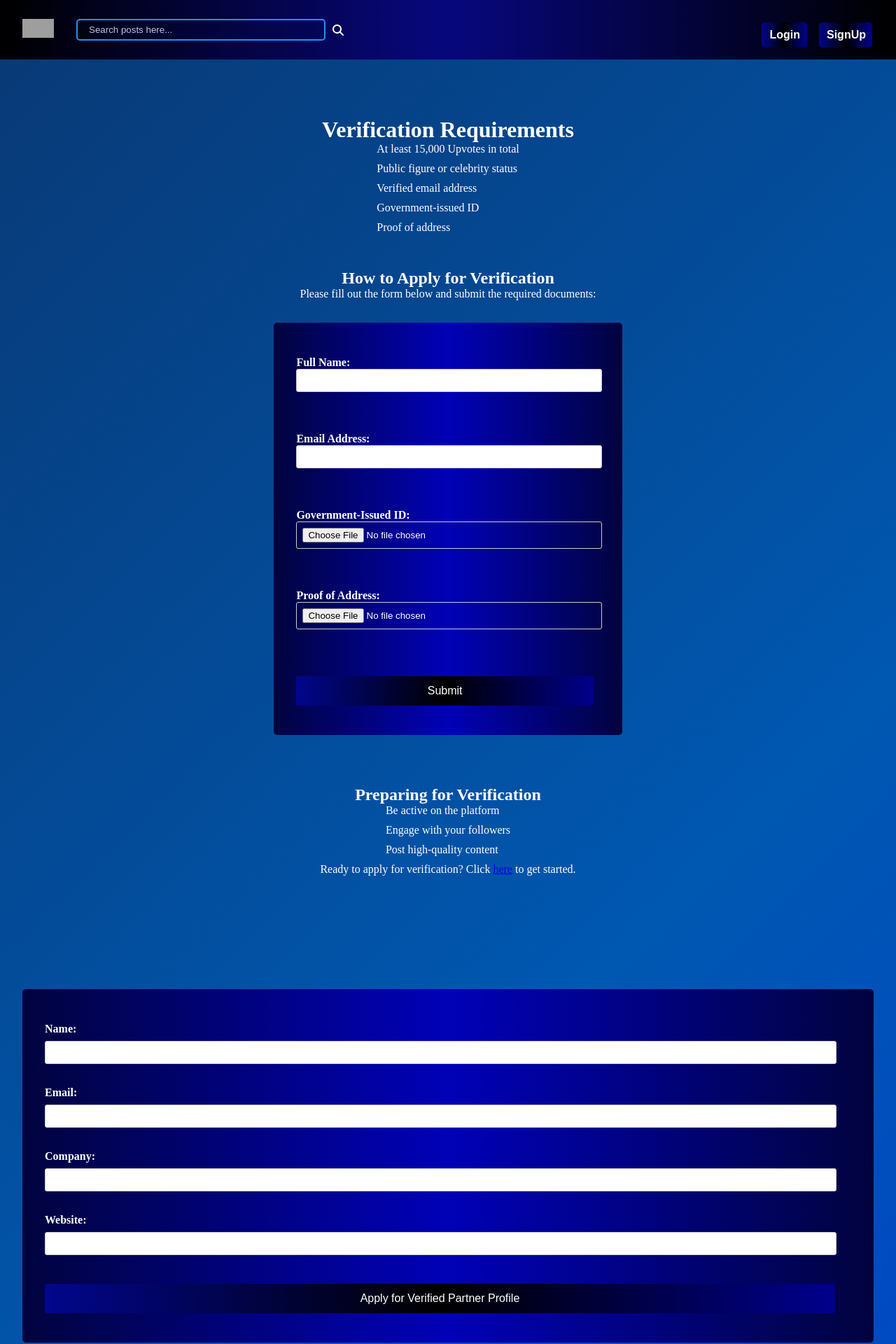
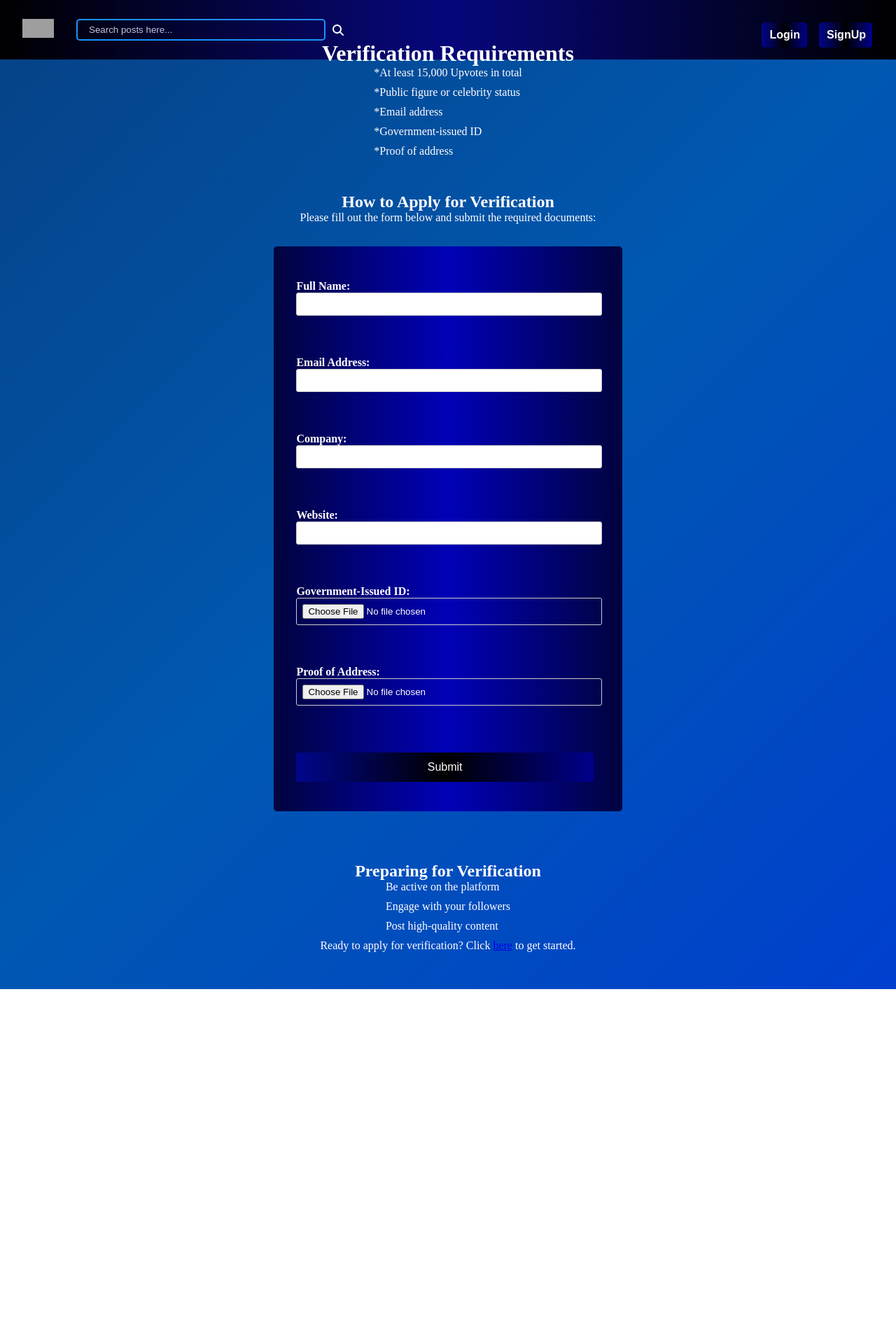
Before and after one commit to itss0urav/Anywhere-frontend, a React (Vite) app: page /Verified in a window 1280 px wide. Shown: the top 1920 px of the page at 70% size. After the commit the page ends 1413 px from the top, so only its background shows below. Built offline with nearby package versions, Linux system fonts and the light colour scheme; no server answers; grey boxes are pictures that could not be loaded; a web font is replaced by a local one.

Commit message:
verification page

```diff
--- a/src/components/Pages/AboutUs/AboutUs.jsx
+++ b/src/components/Pages/AboutUs/AboutUs.jsx
@@ -27,7 +27,7 @@ function AboutUs() {
       id: 3,
       name: "Sharon Shine",
       title: "Feasibility Study and Hardware and Software Management",
-      photo: "https://pps.whatsapp.net/v/t61.24694-24/328166462_108475168843236_6552277634280518597_n.jpg?ccb=11-4&oh=01_AdSQSrLUVGKCX8KQWizu8rE-cgg24pbbdyQRGZTZkVezKQ&oe=64096D1F",
+      photo: "https://cdn.discordapp.com/attachments/979241917852303370/1083277442195652719/IMG_0132.png",
     },
   ];
   return (
--- a/src/components/Pages/Requirements/Requirements.jsx
+++ b/src/components/Pages/Requirements/Requirements.jsx
@@ -1,27 +1,41 @@
-import React from 'react';
-import styles from './Requirements.module.css';
+import React from "react";
+import styles from "./Requirements.module.css";
 const VerificationPage = () => {
   return (
     <div className={styles.requirementsWrap}>
       <h1>Verification Requirements</h1>
       <ul>
-        <li>At least 15,000 Upvotes in total</li>
-        <li>Public figure or celebrity status</li>
-        <li>Verified email address</li>
-        <li>Government-issued ID</li>
-        <li>Proof of address</li>
+        <li>*At least 15,000 Upvotes in total</li>
+        <li>*Public figure or celebrity status</li>
+        <li>*Email address</li>
+        <li>*Government-issued ID</li>
+        <li>*Proof of address</li>
       </ul>
       <h2>How to Apply for Verification</h2>
       <p>Please fill out the form below and submit the required documents:</p>
       <form>
+
         <label>
           Full Name:
           <input type="text" name="name" required />
         </label>
         <br />
+
         <label>
           Email Address:
           <input type="email" name="email" required />
+        </label>
+        <br />
+
+        <label>
+          Company:
+          <input type="text" name="company" required />
+        </label>
+        <br />
+
+        <label>
+          Website:
+          <input type="text" name="website" required />
         </label>
         <br />
 
@@ -30,11 +44,13 @@ const VerificationPage = () => {
           <input type="file" name="id" accept="image/*,.pdf" required />
         </label>
         <br />
+
         <label>
           Proof of Address:
           <input type="file" name="address" accept="image/*,.pdf" required />
         </label>
         <br />
+
         <button type="submit">Submit</button>
       </form>
       <h2>Preparing for Verification</h2>
@@ -43,7 +59,10 @@ const VerificationPage = () => {
         <li>Engage with your followers</li>
         <li>Post high-quality content</li>
       </ul>
-      <p>Ready to apply for verification? Click <a href="/Verified">here</a> to get started.</p>
+      <p>
+        Ready to apply for verification? Click <a href="/Verified">here</a> to
+        get started.
+      </p>
     </div>
   );
 };
--- a/src/components/Verified/Verified.jsx
+++ b/src/components/Verified/Verified.jsx
@@ -15,50 +15,8 @@ const VerifiedPartnerForm = () => {
   };
 
   return (
-    <div>
-      <div className={styles.reqWrap}>
-        <Requirements />
-      </div>
-
-      <form onSubmit={handleSubmit}>
-        <label htmlFor="name">Name:</label>
-        <input
-          type="text"
-          id="name"
-          value={name}
-          onChange={(e) => setName(e.target.value)}
-          required
-        />
-
-        <label htmlFor="email">Email:</label>
-        <input
-          type="email"
-          id="email"
-          value={email}
-          onChange={(e) => setEmail(e.target.value)}
-          required
-        />
-
-        <label htmlFor="company">Company:</label>
-        <input
-          type="text"
-          id="company"
-          value={company}
-          onChange={(e) => setCompany(e.target.value)}
-          required
-        />
-
-        <label htmlFor="website">Website:</label>
-        <input
-          type="text"
-          id="website"
-          value={website}
-          onChange={(e) => setWebsite(e.target.value)}
-          required
-        />
-
-        <button type="submit">Apply for Verified Partner Profile</button>
-      </form>
+    <div className={styles.reqWrap}>
+      <Requirements />
     </div>
   );
 };
```
Also changed, not shown: src/components/Pages/Requirements/Requirements.module.css (line endings or trailing spaces), 2 other files (tests, documents, lock files or other folders).
